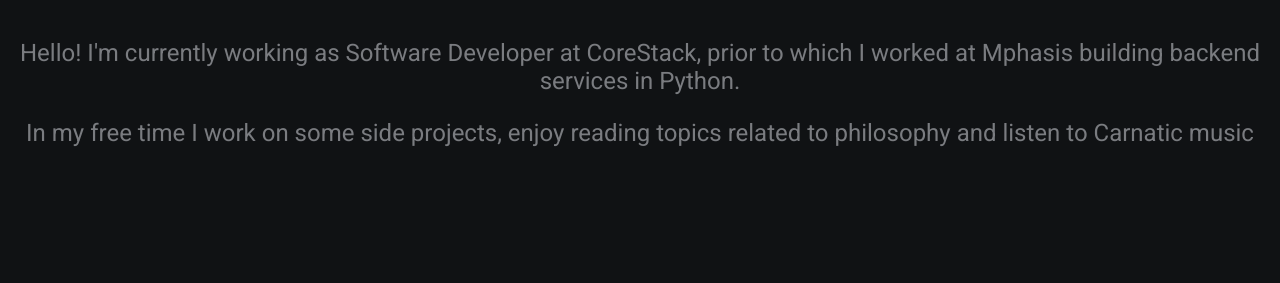
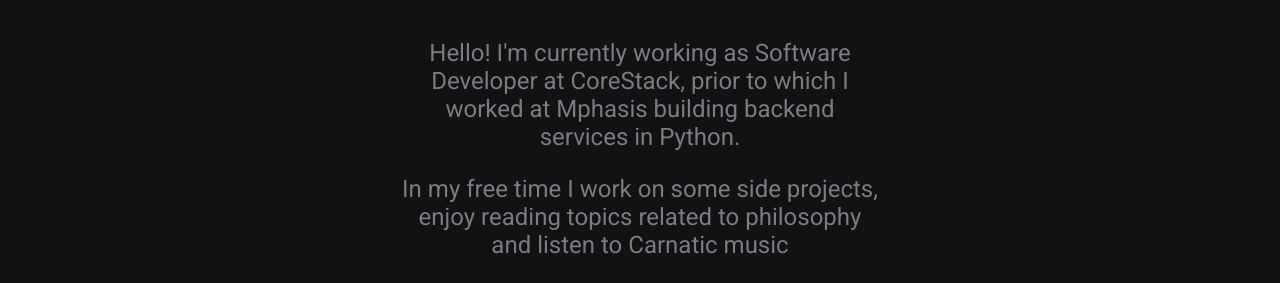
Before and after one commit to neelabalan/neelabalan.dev, a plain HTML site: page index.html in a window 1280 px wide. Shown: the part 603-886 px from the top of the page. Before the commit the page ends 800 px from the top, so only its background shows below. Drawn offline with Linux system fonts and the light colour scheme.

Commit message:
make paragraph better

```diff
--- a/style.css
+++ b/style.css
@@ -15,7 +15,7 @@ body {
 	font-size: x-large;
 }
 
-h2,
+h1,
 .white {
 	color: #fff;
 }
@@ -26,6 +26,15 @@ a {
 	padding: 10px;
 	font-size: 2.5rem;
 }
+
+p {
+	display: block;
+	text-align: center;
+	margin-left: auto;
+	margin-right : auto;
+	width: 20em;
+}
+
 
 a:hover {
 	font-size: 2.3rem;
```
